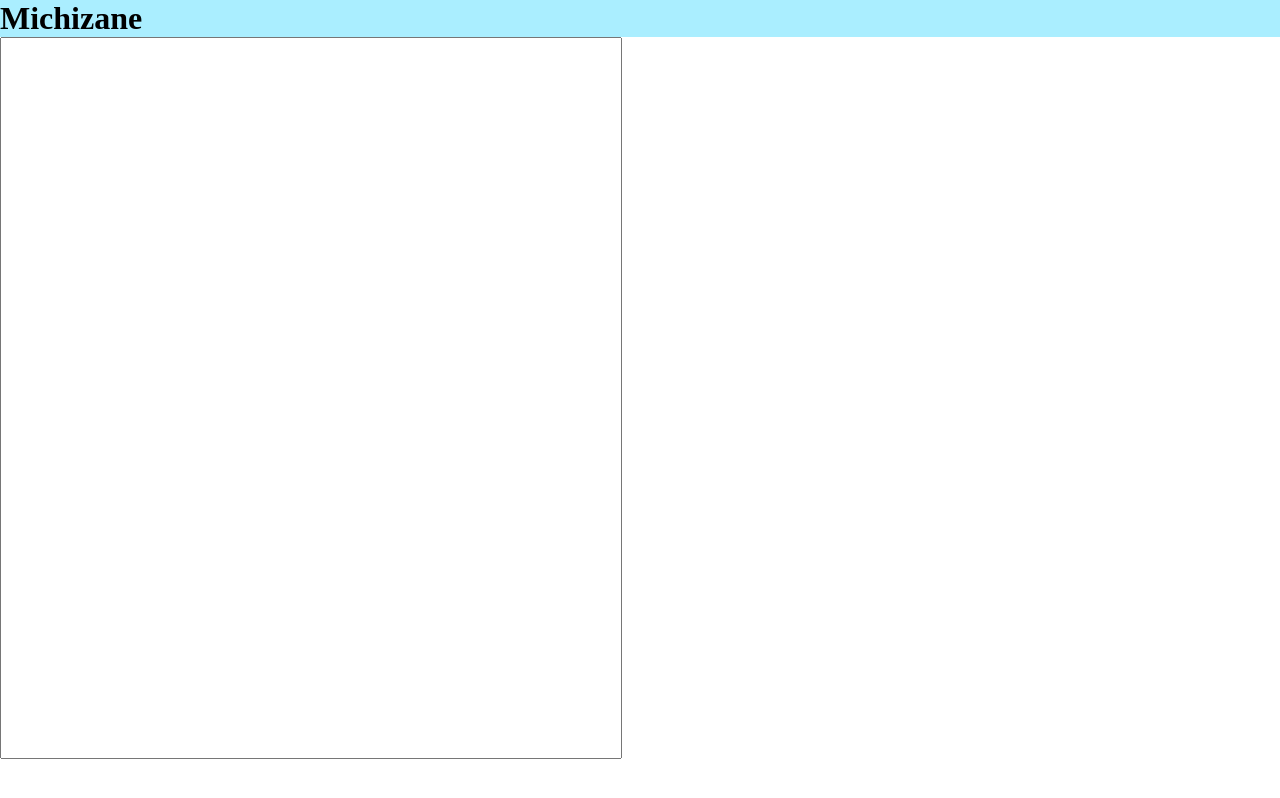
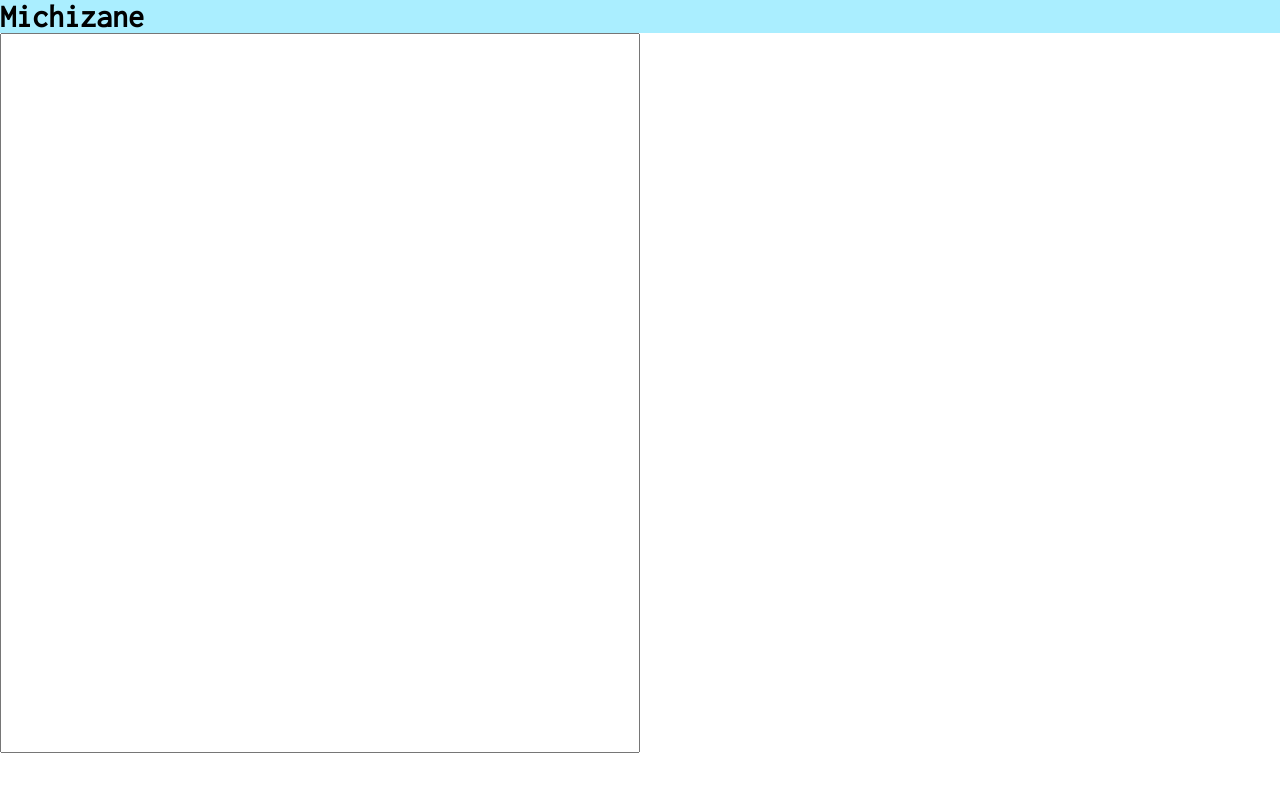
Before and after one commit to s4kr4/michizane, a React app: page / in a window 1280 px wide. Shown: the top 798 px of the page. Built offline with nearby package versions, Linux system fonts and the light colour scheme.

Commit message:
Update styles

```diff
--- a/src/components/InputArea.js
+++ b/src/components/InputArea.js
@@ -12,8 +12,12 @@ export default styled(InputArea)`
   width: 50%;
 
   textarea {
+    box-sizing: border-box;
+    padding: 10px;
     width: 100%;
     min-height: 90%;
     resize: none;
+    font-family: Inconsolata;
+    font-size: 1em;
   }
 `
--- a/src/components/OutputArea.js
+++ b/src/components/OutputArea.js
@@ -4,13 +4,19 @@ import styled from '../styled-components'
 
 const OutputArea = ({ className, output }) => (
   <div className={className}>
-    {output}
+    <div className="output">
+      {output}
+    </div>
   </div>
 )
 
 export default styled(OutputArea)`
-  padding: 10px;
   max-width: 50%;
   min-width: 50%;
-  overflow-wrap: break-word;
+
+  .output {
+    box-sizing: border-box;
+    padding: 10px;
+    overflow-wrap: break-word;
+  }
 `
--- a/src/index.js
+++ b/src/index.js
@@ -9,6 +9,11 @@ import configureStore from './configureStore'
 const store = configureStore();
 
 injectGlobal`
+  @font-face {
+    font-family: 'Inconsolata';
+    src: url('./fonts/Inconsolata-Regular.ttf') format('truetype');
+  }
+
   * {
     margin: 0;
     padding: 0;
@@ -16,6 +21,8 @@ injectGlobal`
 
   html,body,#root {
     height: 100%;
+    font-family: Inconsolata;
+    font-size: 1em;
   }
 `
 
```
Also changed, not shown: public/fonts/Inconsolata-Bold.ttf (added), public/fonts/Inconsolata-Regular.ttf (added).
